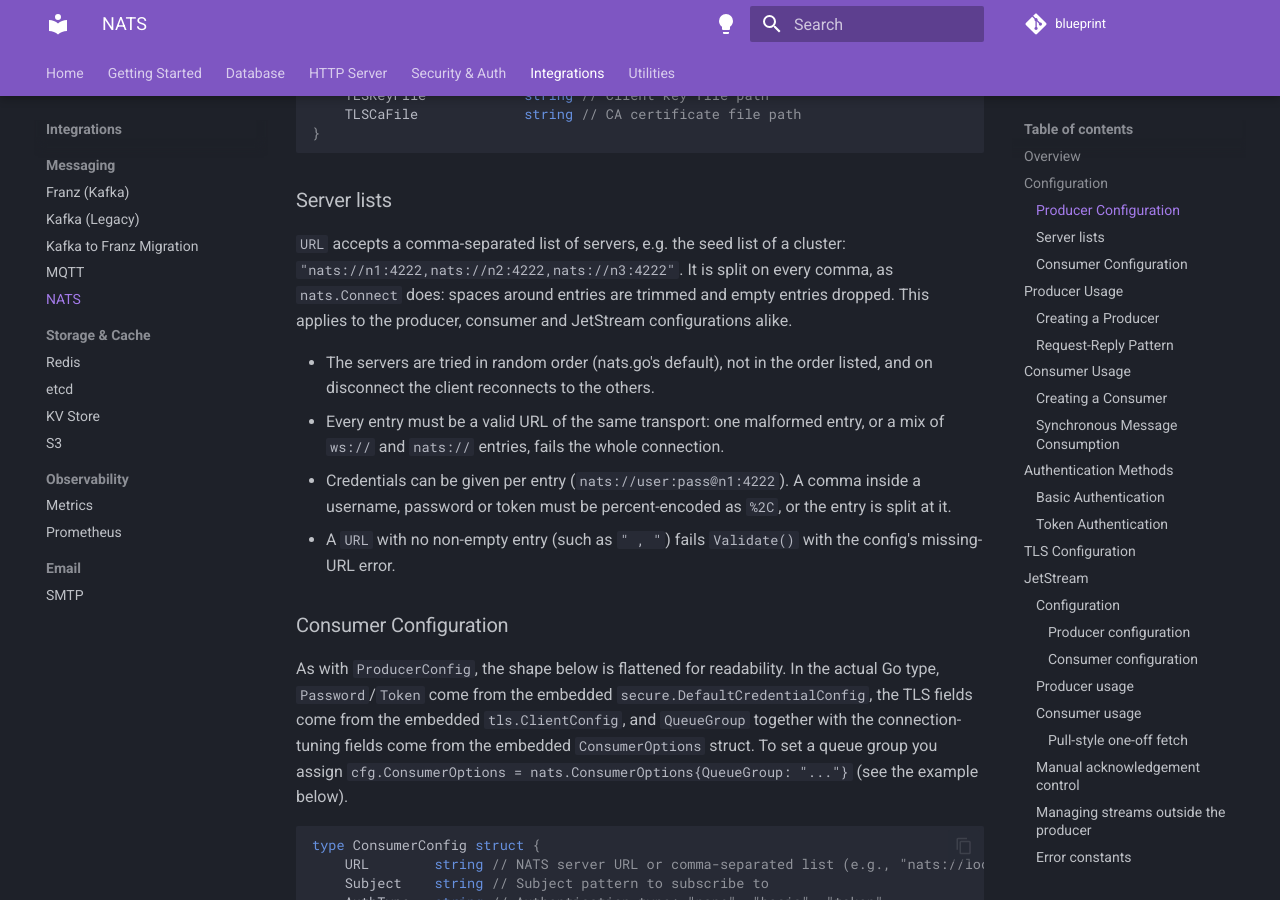
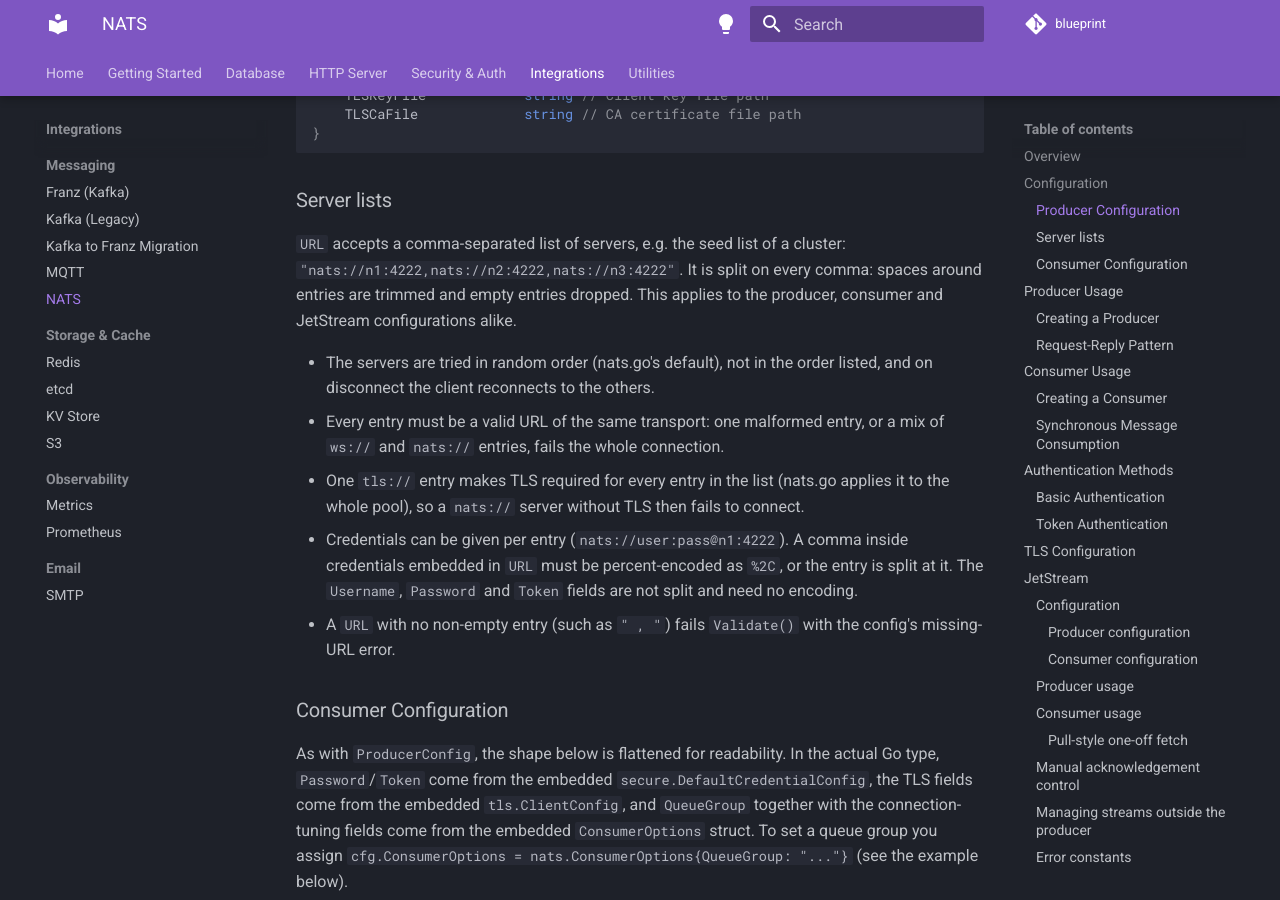
Before and after one commit to oddbit-project/blueprint, an MkDocs documentation site: the page built from docs/provider/nats.md, in a window 1280 px wide and 900 px high, scrolled down 1187 px. Built offline with MkDocs 1.6.1 and Material for MkDocs 9.7.7, drawn with Linux system fonts in a browser that asks for light colours; comment, search, counter and statistics services are not loaded.

Commit message:
provider/nats: clarify server-list docs: tls:// pool-wide, %2C scope (#99)

```diff
--- a/docs/provider/nats.md
+++ b/docs/provider/nats.md
@@ -52,16 +52,19 @@
 ### Server lists
 
 `URL` accepts a comma-separated list of servers, e.g. the seed list of a cluster:
-`"nats://n1:4222,nats://n2:4222,nats://n3:4222"`. It is split on every comma, as
-`nats.Connect` does: spaces around entries are trimmed and empty entries dropped. This
-applies to the producer, consumer and JetStream configurations alike.
+`"nats://n1:4222,nats://n2:4222,nats://n3:4222"`. It is split on every comma: spaces around
+entries are trimmed and empty entries dropped. This applies to the producer, consumer and
+JetStream configurations alike.
 
 - The servers are tried in random order (nats.go's default), not in the order listed, and
   on disconnect the client reconnects to the others.
 - Every entry must be a valid URL of the same transport: one malformed entry, or a mix of
   `ws://` and `nats://` entries, fails the whole connection.
-- Credentials can be given per entry (`nats://user:pass@n1:4222`). A comma inside a
-  username, password or token must be percent-encoded as `%2C`, or the entry is split at it.
+- One `tls://` entry makes TLS required for every entry in the list (nats.go applies it to
+  the whole pool), so a `nats://` server without TLS then fails to connect.
+- Credentials can be given per entry (`nats://user:pass@n1:4222`). A comma inside
+  credentials embedded in `URL` must be percent-encoded as `%2C`, or the entry is split at
+  it. The `Username`, `Password` and `Token` fields are not split and need no encoding.
 - A `URL` with no non-empty entry (such as `" , "`) fails `Validate()` with the config's
   missing-URL error.
 
```
Also changed, not shown: 1 other file.
